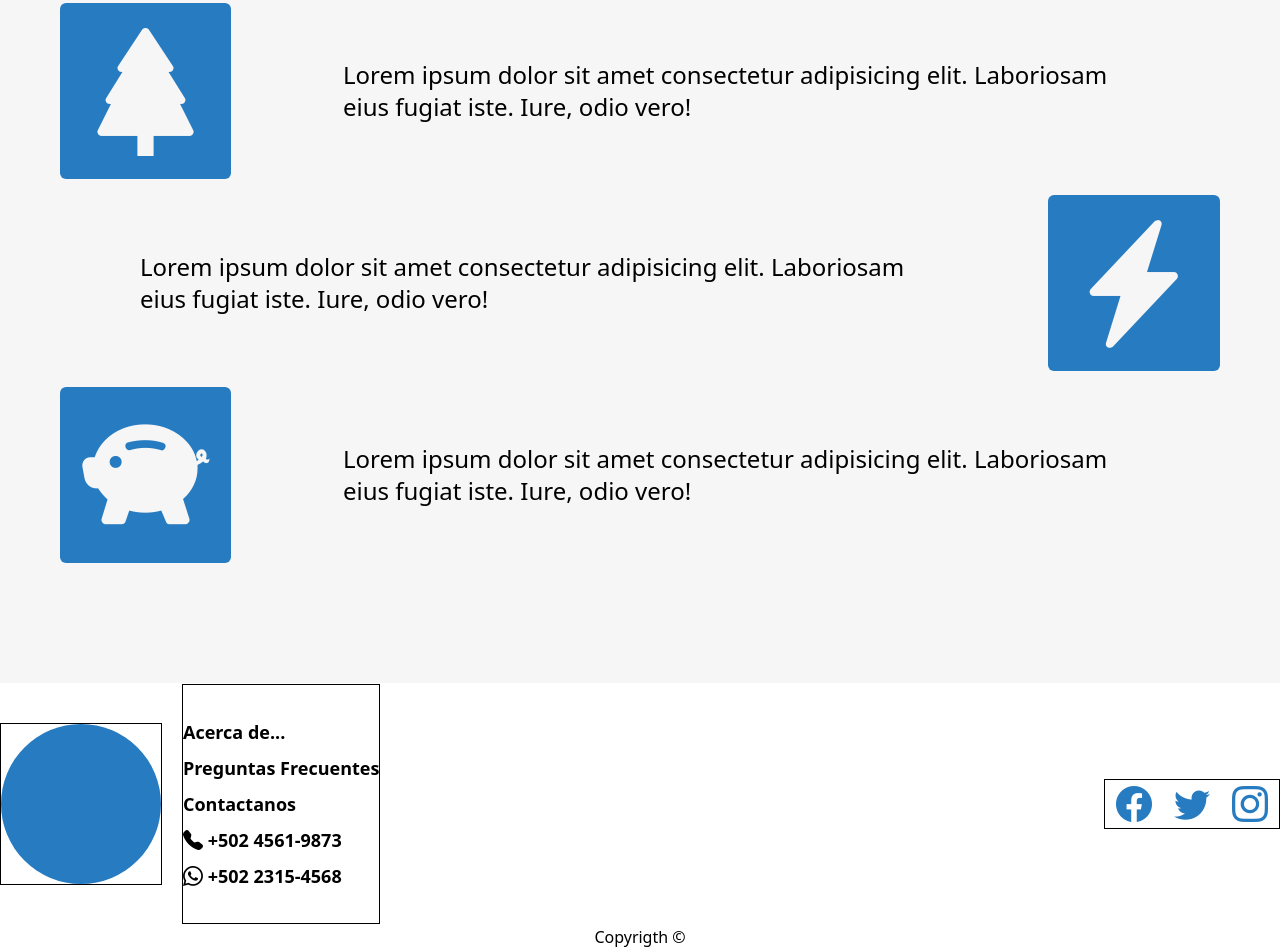
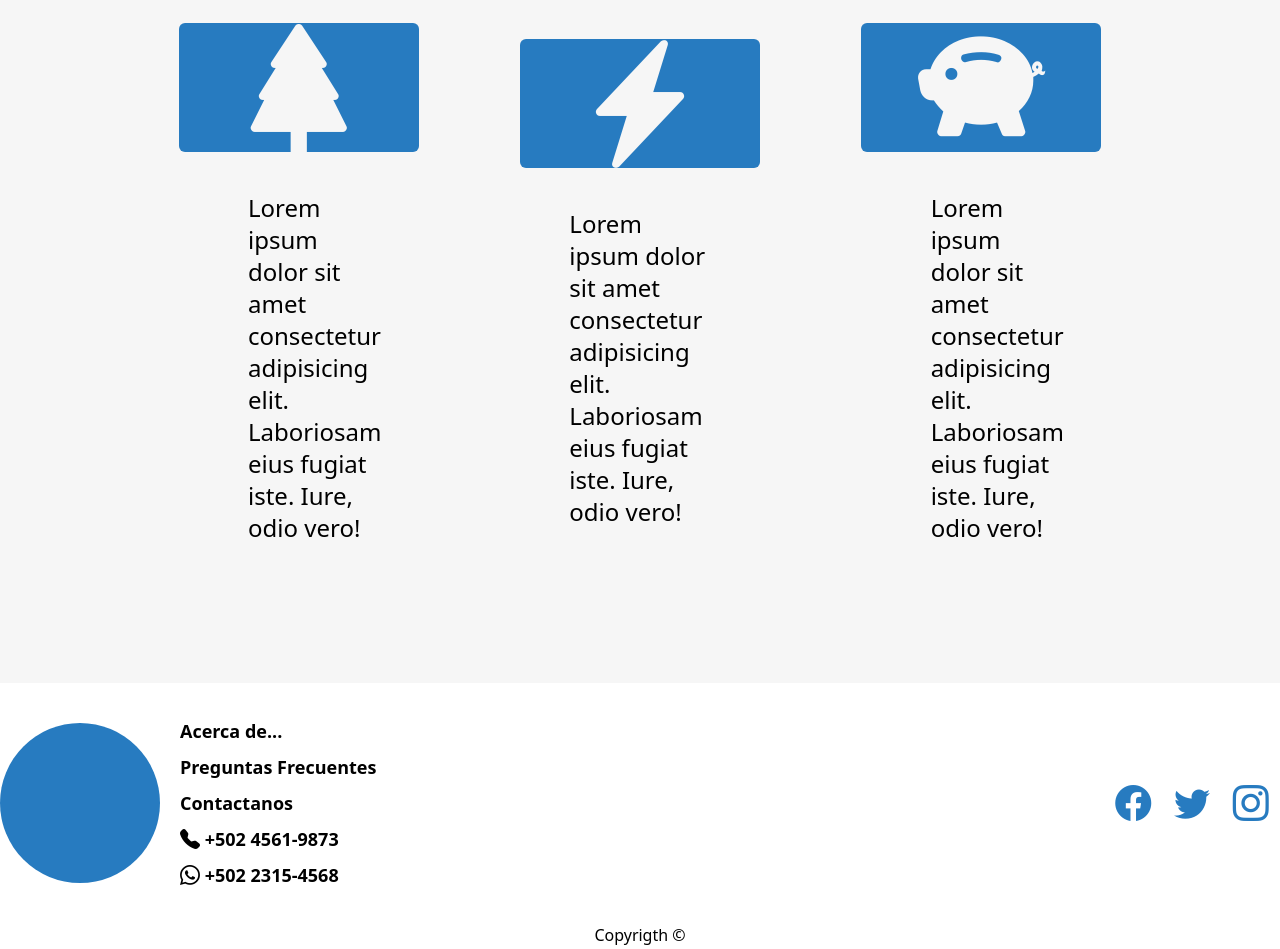
Before and after one commit to JOMADELEMA/ingenieria-solar-website, a website: page index.html in a window 1280 px wide. Shown: the part 1717-2666 px from the top of the page. Drawn offline with nearby package versions, Linux system fonts and the light colour scheme.

Commit message:
Implemented UI/UX for xl screens

```diff
--- a/index.html
+++ b/index.html
@@ -15,7 +15,7 @@
     <main class="bg-brighter">
       <!-- Nav -->
       <div
-        class="bg-darken h-16 lg:absolute lg:top-0 flex justify-between place-items-center text-brighter lg:w-screen"
+        class="bg-darken h-16 lg:absolute lg:top-0 flex justify-between place-items-center text-brighter lg:w-full"
         id="nav"
       >
         <div id="menu" class="text-4xl ml-5 cursor-pointer lg:hidden">
@@ -65,8 +65,8 @@
 
       <!-- Main Section -->
       <section id="main__section" class="h-96 lg:h-screen flex flex-col justify-center">
-        <div id="main__text" class="p-10 md:w-1/2">
-          <h1 class="text-2xl lg:text-3xl">Lorem ipsum dolor sit amet.</h1>
+        <div id="main__text" class="p-10 md:w-1/2 xl:px-32">
+          <h1 class="text-2xl lg:text-3xl xl:mb-5">Lorem ipsum dolor sit amet.</h1>
           <h2 class="text-lg lg:text-xl">
             Lorem, ipsum dolor sit amet consectetur adipisicing elit. Alias
             aperiam nesciunt numquam rerum iusto? Cum dignissimos ab quia. Dolor
@@ -85,8 +85,8 @@
 
       <!-- Mision/Vision Section -->
 
-      <section id="mision-vision__section" class="bg-darken lg:h-screen lg:flex lg:flex-col lg:justify-center lg:place-items-center">
-        <div id="mision" class="text-brighter p-10 text-center md:h-80 lg:h-100 flex flex-col justify-center">
+      <section id="mision-vision__section" class="bg-darken xl:bg-white lg:h-screen lg:flex lg:flex-col lg:justify-center lg:place-items-center xl:place-items-start">
+        <div id="mision" class="text-brighter p-10 text-center md:h-80 lg:h-100 flex flex-col justify-center xl:w-1/2 xl:h-1/2 xl:place-self-end xl:bg-darken">
           <div id="mision__title" class="text-2xl lg:text-4xl mb-5 lg:mb-0 font-semibold">
             Misión
           </div>
@@ -96,7 +96,7 @@
             reprehenderit.
           </div>
         </div>
-        <div id="vision" class="text-brighter p-10 text-center md:h-80 lg:h-100 flex flex-col justify-center">
+        <div id="vision" class="text-brighter p-10 text-center md:h-80 lg:h-100 flex flex-col justify-center xl:w-1/2 xl:h-1/2 xl:bg-darken">
           <div id="mision__title" class="text-2xl lg:text-4xl mb-5 lg:mb-0 font-semibold">
             Visión
           </div>
@@ -110,39 +110,39 @@
       <!-- End of Mision/Vision Section -->
 
       <!-- Features Section -->
-      <section id="features" class="p-10 lg:h-screen lg:flex lg:flex-col lg:justify-center lg:place-items-center">
-        <div id="card" class="h-48 flex md:flex-row-reverse justify-center place-items-center px-5">
-          <div id="card__text" class="text-lg lg:text-2xl lg:font-normal font-semibold mr-6 md:mr-0 md:ml-8 lg:px-20">
+      <section id="features" class="p-10 xl:p-32 lg:h-screen lg:flex lg:flex-col lg:justify-center lg:place-items-center xl:flex-row">
+        <div id="card" class="h-48 xl:h-100 flex md:flex-row-reverse justify-center place-items-center px-5 xl:flex-col-reverse xl:w-4/12">
+          <div id="card__text" class="text-lg lg:text-2xl lg:font-normal font-semibold mr-6 md:mr-0 md:ml-8 lg:px-20 xl:mr-0 xl:mt-10">
             Lorem ipsum dolor sit amet consectetur adipisicing elit. Laboriosam
             eius fugiat iste. Iure, odio vero!
           </div>
           <div
             id="card__icon"
-            class="h-28 w-80 md:w-60 lg:h-44 bg-darken rounded-md flex justify-center place-items-center"
+            class="h-28 w-80 md:w-60 lg:h-44 xl:h-52 bg-darken rounded-md flex justify-center place-items-center"
           >
             <i class="bi bi-tree-fill text-7xl lg:text-9xl text-brighter"></i>
           </div>
         </div>
-        <div id="card" class="h-48 flex md:flex-row-reverse lg:flex-row justify-center place-items-center px-5">
-          <div id="card__text" class="text-lg lg:text-2xl lg:font-normal font-semibold mr-6 md:mr-0 md:ml-8 lg:mr-6 lg:ml-0 lg:px-20">
+        <div id="card" class="h-48 xl:h-100 flex md:flex-row-reverse lg:flex-row justify-center place-items-center px-5 xl:flex-col-reverse xl:w-4/12">
+          <div id="card__text" class="text-lg lg:text-2xl lg:font-normal font-semibold mr-6 md:mr-0 md:ml-8 lg:mr-6 lg:ml-0 lg:px-20 xl:mr-0 xl:mt-10">
             Lorem ipsum dolor sit amet consectetur adipisicing elit. Laboriosam
             eius fugiat iste. Iure, odio vero!
           </div>
           <div
             id="card__icon"
-            class="h-28 w-80 md:w-60 lg:h-44 bg-darken rounded-md flex justify-center place-items-center"
+            class="h-28 w-80 md:w-60 lg:h-44 xl:h-52 bg-darken rounded-md flex justify-center place-items-center"
           >
             <i class="bi bi-lightning-charge-fill text-7xl lg:text-9xl text-brighter"></i>
           </div>
         </div>
-        <div id="card" class="h-48 flex md:flex-row-reverse justify-center place-items-center px-5">
-          <div id="card__text" class="text-lg lg:text-2xl lg:font-normal font-semibold mr-6 md:mr-0 md:ml-8 lg:px-20">
+        <div id="card" class="h-48 xl:h-100 flex md:flex-row-reverse justify-center place-items-center px-5 xl:flex-col-reverse  xl:w-4/12">
+          <div id="card__text" class="text-lg lg:text-2xl lg:font-normal font-semibold mr-6 md:mr-0 md:ml-8 lg:px-20 xl:mr-0 xl:mt-10">
             Lorem ipsum dolor sit amet consectetur adipisicing elit. Laboriosam
             eius fugiat iste. Iure, odio vero!
           </div>
           <div
             id="card__icon"
-            class="h-28 w-80 md:w-60 lg:h-44 bg-darken rounded-md flex justify-center place-items-center"
+            class="h-28 w-80 md:w-60 lg:h-44 xl:h-52 bg-darken rounded-md flex justify-center place-items-center"
           >
             <i class="bi bi-piggy-bank-fill text-7xl lg:text-9xl text-brighter"></i>
           </div>
@@ -155,7 +155,7 @@
         <div id="footer__container" class="bg-white md:flex md:flex-row-reverse md:place-items-center md:justify-between lg:justify-end">
           <div
             id="footer__links"
-            class="flex flex-col place-items-center justify-center h-60  border border-black lg:place-items-start lg:ml-5"
+            class="flex flex-col place-items-center justify-center h-60  lg:place-items-start lg:ml-5"
           >
             <a href="#" class="py-1 text-lg font-semibold hover:text-darken"
               >Acerca de...</a
@@ -177,7 +177,7 @@
               +502 2315-4568</a
             >
           </div>
-          <div id="footer__social" class="flex md:flex-col lg:flex-row justify-center md:place-items-end mb-10 md:mb-0 md:order-first md:w-28 lg:w-44 lg:ml-auto border border-black">
+          <div id="footer__social" class="flex md:flex-col lg:flex-row justify-center md:place-items-end mb-10 md:mb-0 md:order-first md:w-28 lg:w-44 lg:ml-auto">
             <div
               id="social__icon"
               class="h-12 w-12 rounded-md flex justify-center place-items-center mx-2 cursor-pointer"
@@ -197,7 +197,7 @@
               <i class="bi bi-instagram text-darken text-4xl"></i>
             </div>
           </div>
-          <div id="footer__logo" class="flex justify-center my-10 border border-black">
+          <div id="footer__logo" class="flex justify-center my-10">
             <div
               id="card__icon"
               class="h-28 w-28 lg:h-40 lg:w-40 bg-darken rounded-full flex justify-center place-items-center"
```
Also changed, not shown: dist/output.css.
